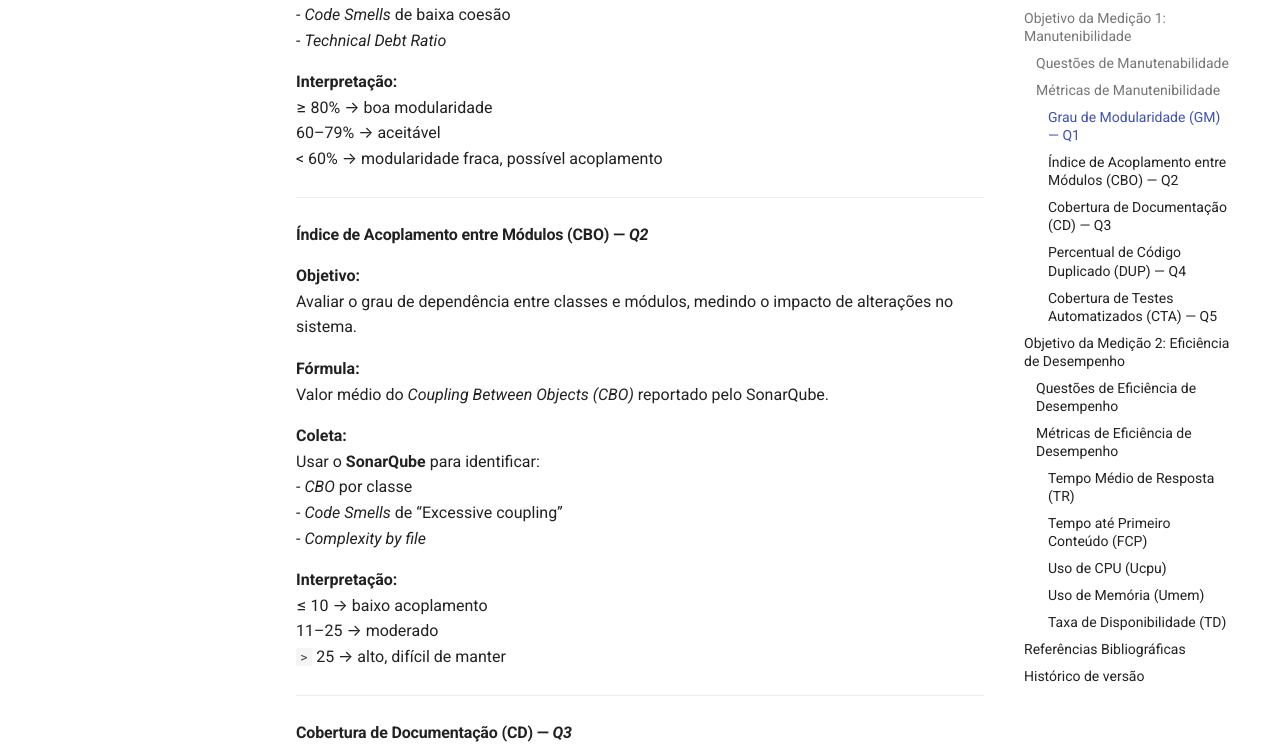
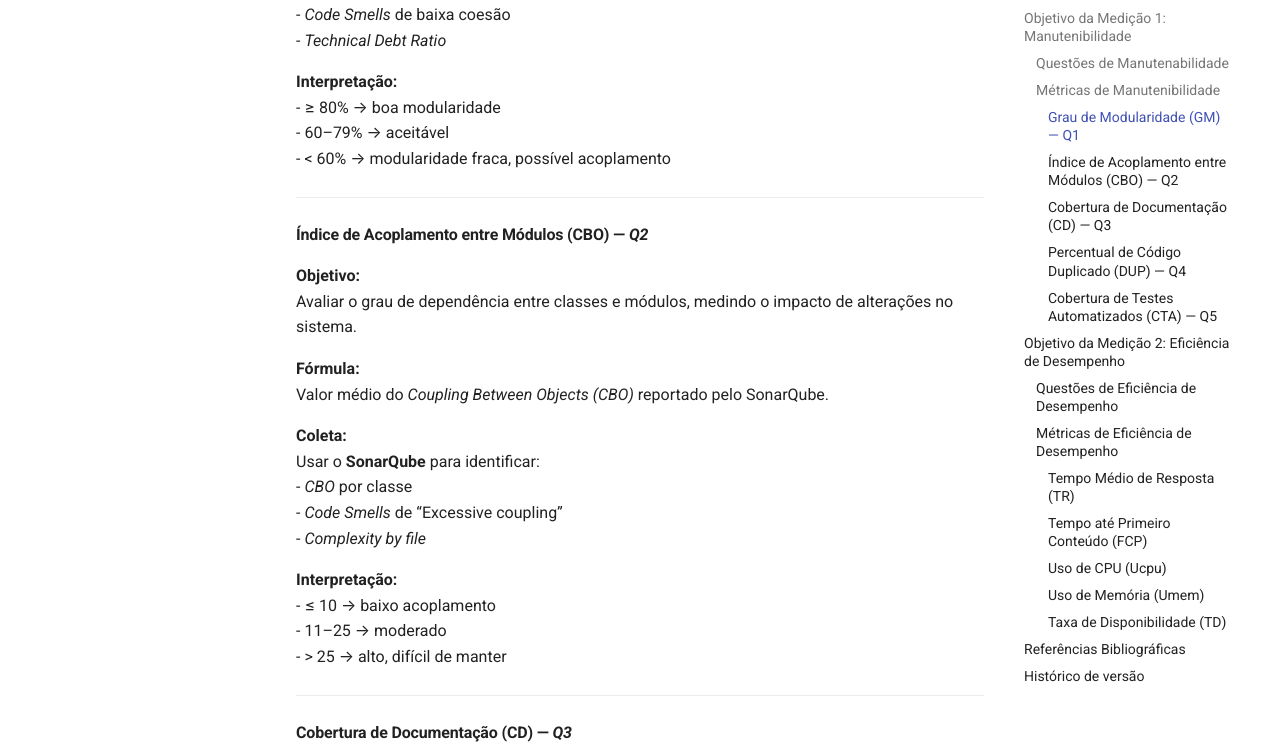
Before and after one commit to FCTE-Qualidade-de-Software-1/2025-2_T01_BETTY-SNYDER, an MkDocs documentation site: the page built from docs/Fase 2/index.md, in a window 1280 px wide and 1400 px high, scrolled down 2005 px. Shown: the part 162-915 px from the top of the window. Built offline with MkDocs 1.6.1 and Material for MkDocs 9.7.7, drawn with Linux system fonts in a browser that asks for light colours; comment, search, counter and statistics services are not loaded; some of the changed text lies outside the part shown.

Commit message:
correcao de visualizacao

```diff
--- a/docs/Fase 2/index.md
+++ b/docs/Fase 2/index.md
@@ -83,9 +83,9 @@ Verificar no **SonarQube** os indicadores:
 - *Technical Debt Ratio*
 
 **Interpretação:**
-≥ 80% → boa modularidade
-60–79% → aceitável
-< 60% → modularidade fraca, possível acoplamento
+- ≥ 80% → boa modularidade
+- 60–79% → aceitável
+- < 60% → modularidade fraca, possível acoplamento
 
 ---
 
@@ -104,9 +104,9 @@ Usar o **SonarQube** para identificar:
 - *Complexity by file*
 
 **Interpretação:**
-≤ 10 → baixo acoplamento
-11–25 → moderado
-`>` 25 → alto, difícil de manter
+- ≤ 10 → baixo acoplamento
+- 11–25 → moderado
+- > 25 → alto, difícil de manter
 
 ---
 
@@ -130,6 +130,7 @@ Realizar uma avaliação qualitativa do projeto, considerando:
 3 - Documentação mediana: explicações básicas e estrutura parcialmente clara.
 4 - Documentação boa: código comentado e instruções compreensíveis.
 5 - Documentação completa: comentários consistentes, README detalhado e guias claros.
+
 ---
 
 #### Percentual de Código Duplicado (DUP) — *Q4*
@@ -144,9 +145,9 @@ Valor de **Duplicated Lines (%)** reportado pelo SonarQube.
 Consultar no **SonarQube** a métrica *Duplicated Lines (%)*.
 
 **Interpretação:**
-< 10% → ótima reutilização
-10–20% → aceitável
-`>` 20% → exige refatoração
+- < 10% → ótima reutilização
+- 10–20% → aceitável
+- > 20% → exige refatoração
 
 ---
 
@@ -162,9 +163,9 @@ CTA = Percentual de **Linhas cobertas (% Lines)** reportado pelo Jest no relató
 Ferramenta de análise de cobertura de testes **Jest**, para gerar relatórios automáticos.
 
 **Interpretação / Observações:**
-≥ 80% → excelente cobertura
-60–79% → aceitável
-< 60% → baixa testabilidade
+- ≥ 80% → excelente cobertura
+- 60–79% → aceitável
+- < 60% → baixa testabilidade
 
 ---
 
```
